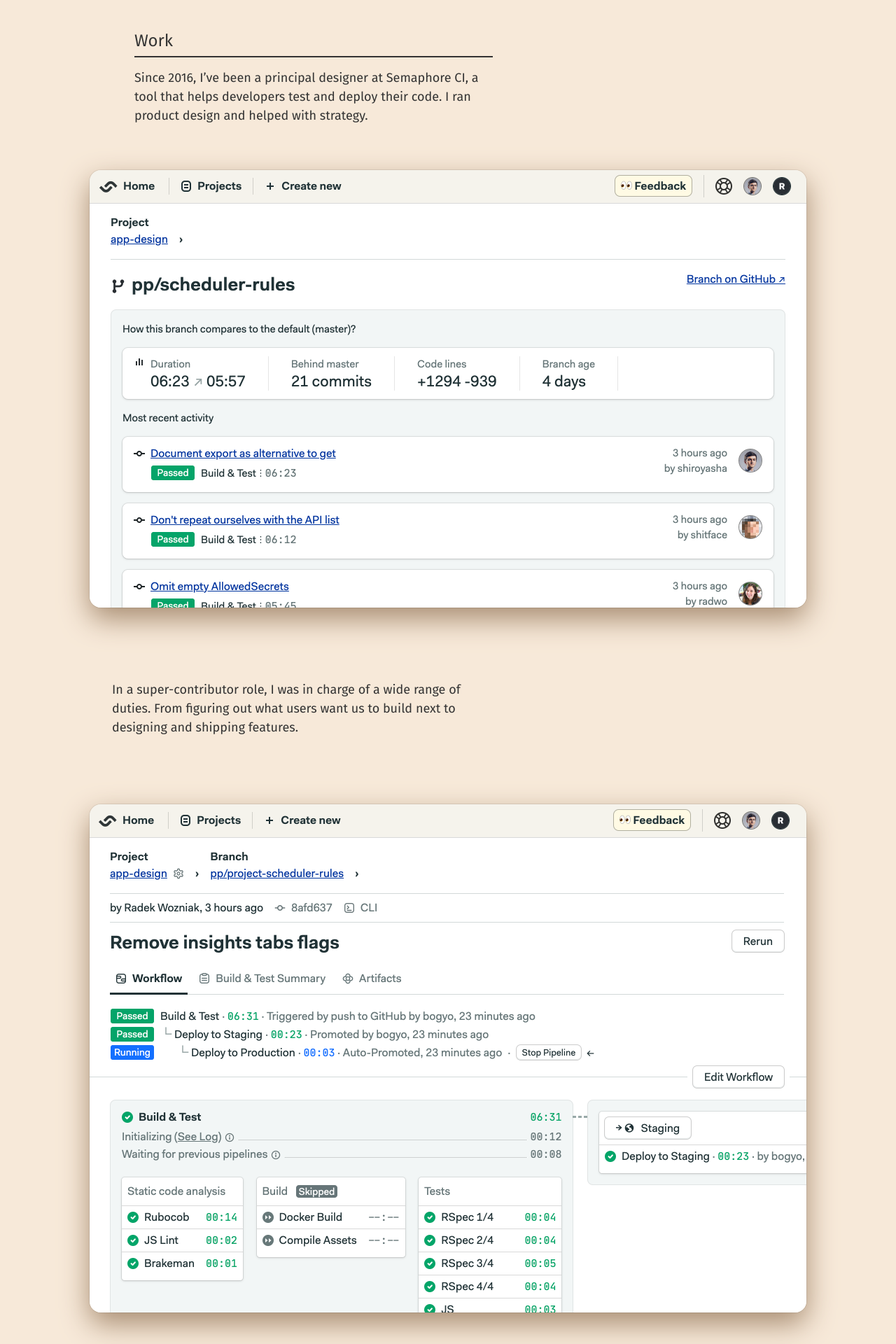
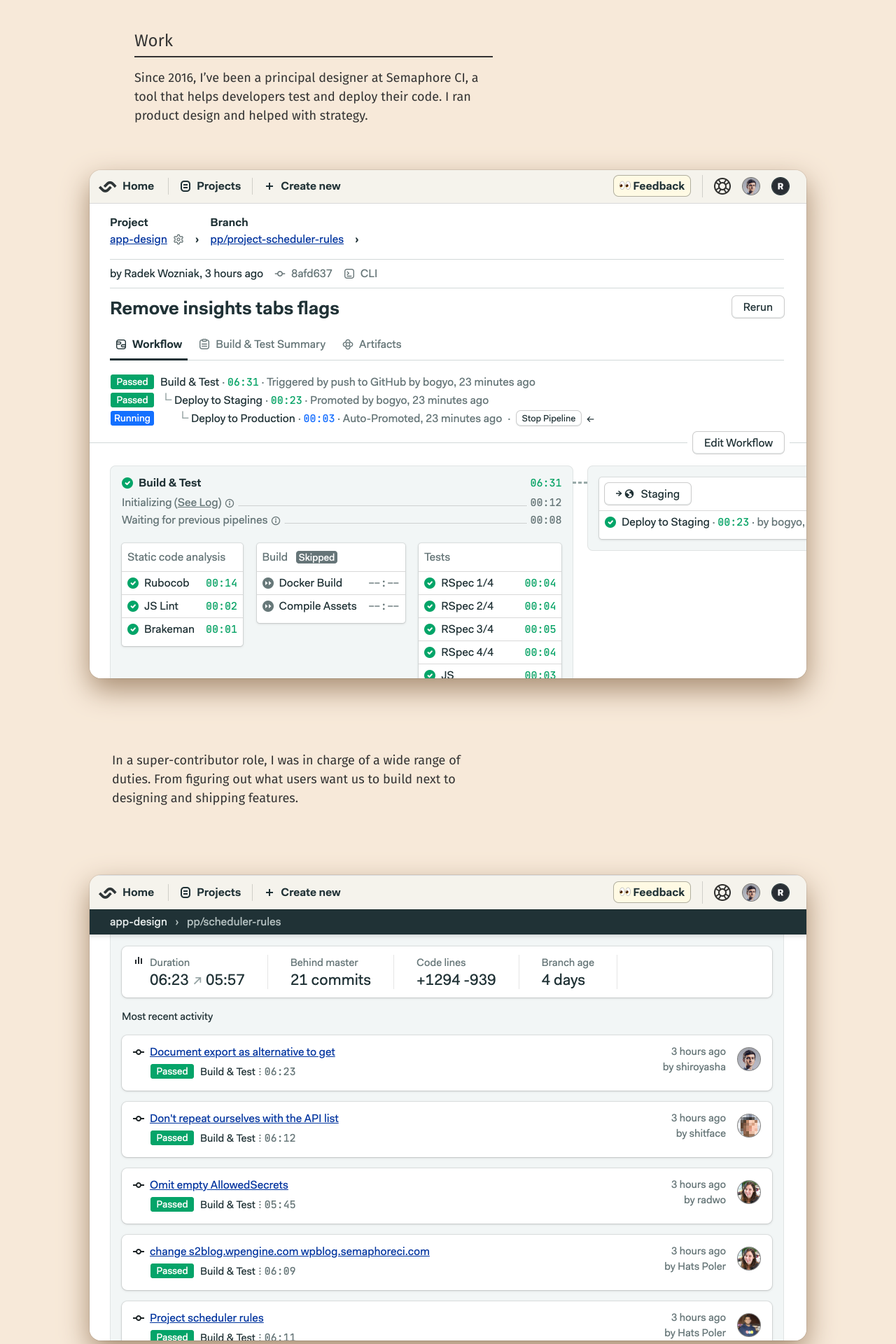
Before and after one commit to ropsii/ropsii.github.io, a Jekyll site: the page built from work.html, in a window 1280 px wide. Shown: the part 656-2576 px from the top of the page at 70% size. Built offline with Jekyll 4.4.1, drawn with Linux system fonts in a browser that asks for light colours.

Commit message:
Update work

```diff
--- a/_layouts/work.html
+++ b/_layouts/work.html
@@ -89,7 +89,7 @@
                     </div>
 
                     <div>
-                        <img src="{% link /assets/work-sem-branch.png %}" alt="Semaphore branch page" class="br4 w-100 shadow-2">
+                        <img src="{% link /assets/work-sem-workflow.png %}" alt="Semaphore workflow page" class="br4 w-100 shadow-2">
                     </div>
 
                     <div class="ph4-m mv4 mv5-m pv4">
@@ -97,7 +97,7 @@
                     </div>
 
                     <div class="mb5">
-                        <img src="{% link /assets/work-sem-workflow.png %}" alt="Semaphore workflow page" class="br4 w-100 shadow-2">
+                        <img src="{% link /assets/work-sem-branch.png %}" alt="Semaphore branch page" class="br4 w-100 shadow-2">
                     </div>
 
                     <div class="mb5">
```
Also changed, not shown: assets/work-sem-branch.png, assets/work-sem-workflow.png.
